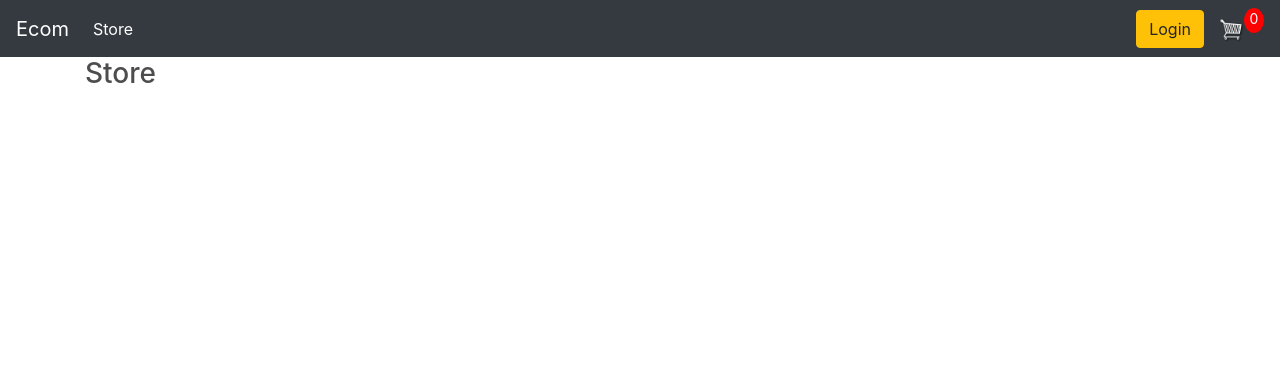
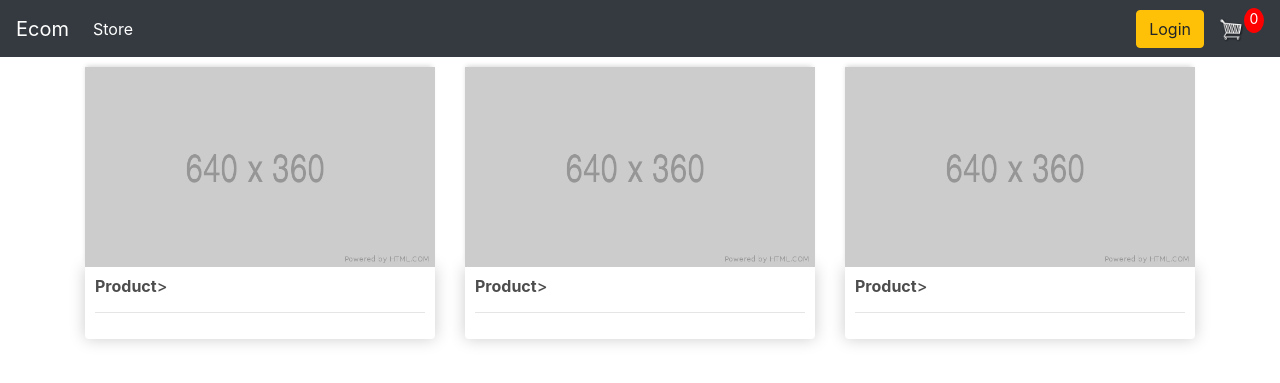
Before and after one commit to EmreAnliacik/ecommerce, a Django app: page / in a window 1280 px wide. Shown: the top 383 px of the page. Run offline with Django 5.2, Linux system fonts and the light colour scheme; some libraries are stand-ins or nearby versions.

Commit message:
store.html update product places added

```diff
--- a/store/templates/store/store.html
+++ b/store/templates/store/store.html
@@ -3,7 +3,31 @@
 <link rel="stylesheet" type="text/css" href="{% static 'css/main.css' %}" >
 
 {% block content %}
-<h3>Store</h3>
+    <div class="row">
+        <div class="col-lg-4">
+            <img class="thumbnail" src="{% static 'images/placeholder.png' %}">
+            <div class="box-element product">
+                <h6><strong>Product</strong>></h6>
+                <hr>
+            </div>
+        </div>
+
+        <div class="col-lg-4">
+            <img class="thumbnail" src="{% static 'images/placeholder.png' %}">
+            <div class="box-element product">
+                <h6><strong>Product</strong>></h6>
+                <hr>
+            </div>
+        </div>
+
+        <div class="col-lg-4">
+            <img class="thumbnail" src="{% static 'images/placeholder.png' %}">
+            <div class="box-element product">
+                <h6><strong>Product</strong>></h6>
+                <hr>
+            </div>
+        </div>
+    </div>
 {% endblock content %}
 
 
```
Also changed, not shown: static/images/placeholder.png (added).
